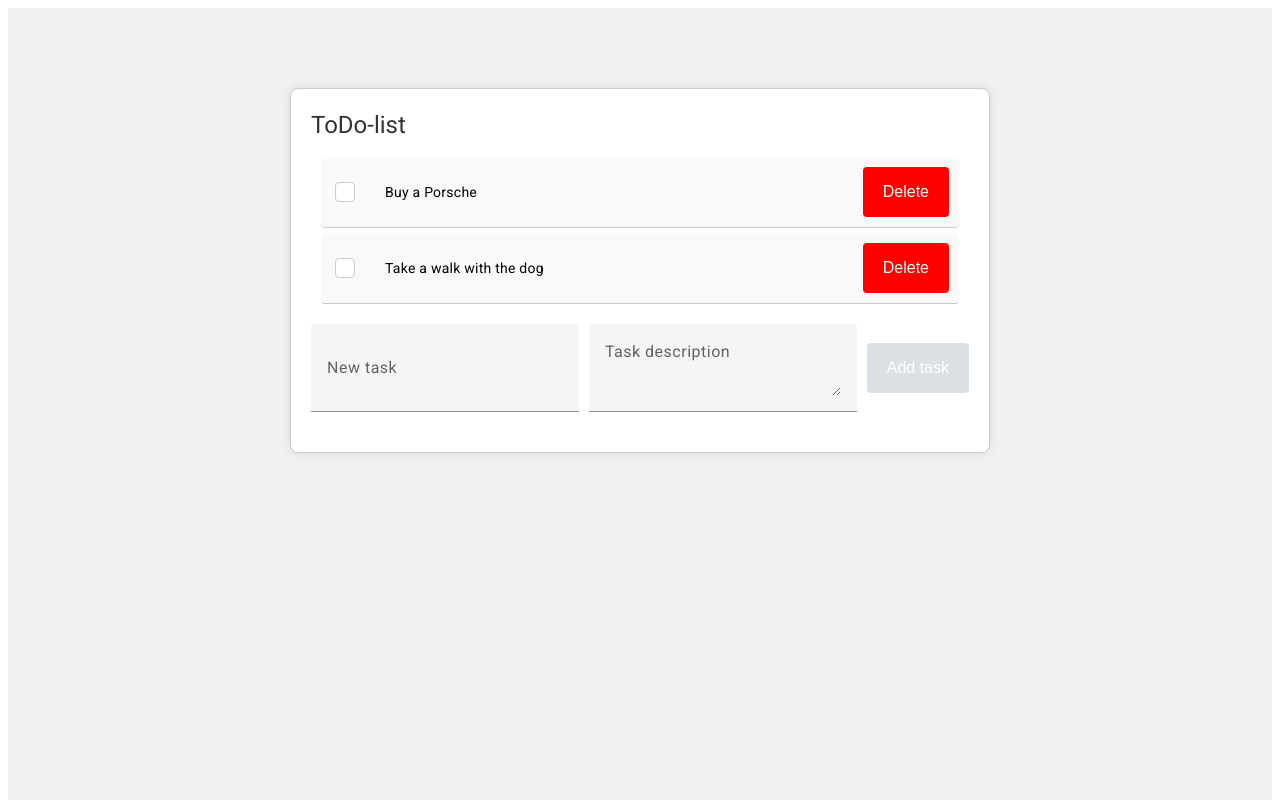
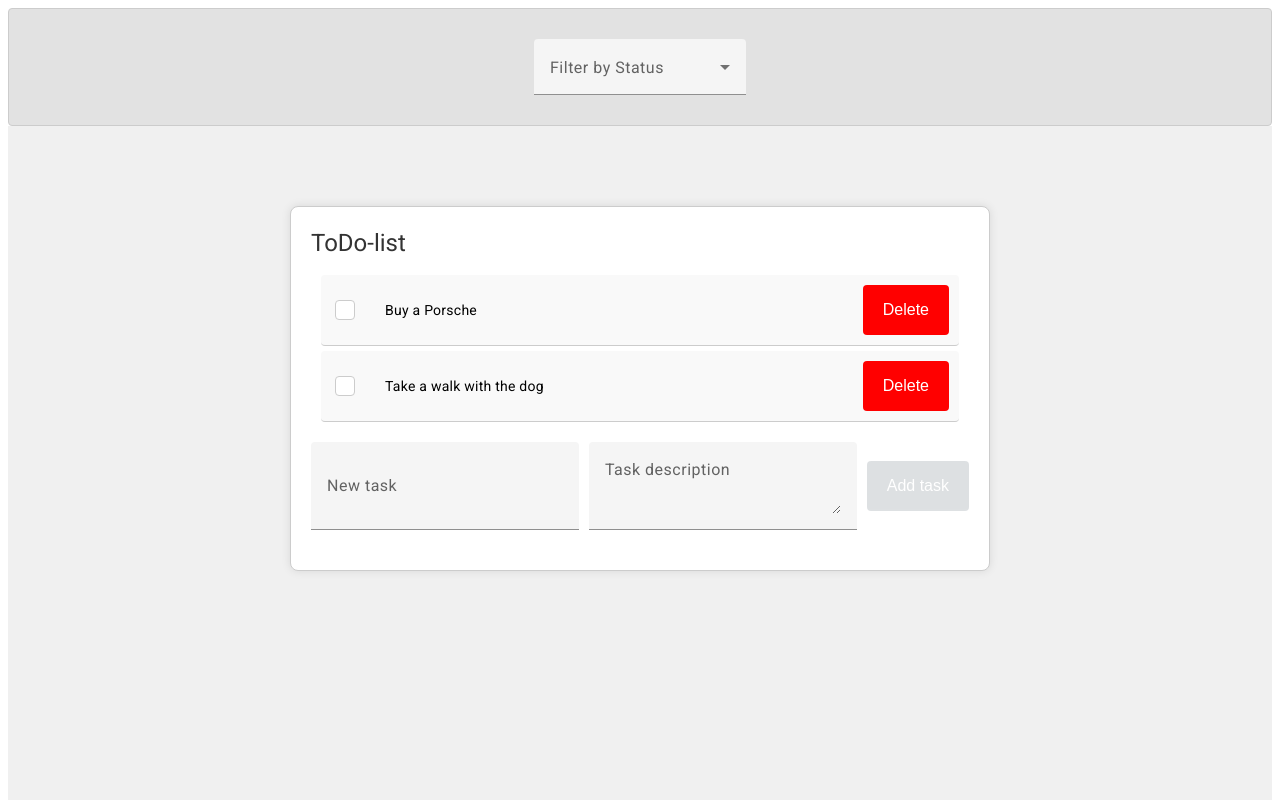
Before and after one commit to Angular-OTUS/ToDoList-AnastasiyaIvanykina-, an Angular app in the folder todo-app/: page / in a window 1280 px wide. Shown: the top 800 px of the page. Built offline with nearby package versions, Linux system fonts and the light colour scheme.

Commit message:
Homework 6 - Added control panel and filter

```diff
--- a/todo-app/src/app/app.component.ts
+++ b/todo-app/src/app/app.component.ts
@@ -4,6 +4,8 @@ import { ButtonComponent } from './components/button/button.component';
 import { ToDoListComponent } from './components/to-do-list/to-do-list.component';
 import { ToastsComponent } from './components/toasts/toasts.component';
 import { LoadingSpinnerComponent } from './shared/loading-spinner/loading-spinner.component';
+import { TaskControlPanelComponent } from './components/task-control-panel/task-control-panel.component';
+import { TaskFilterComponent } from './components/task-filter/task-filter.component';
 
 @Component({
   selector: 'app-root',
@@ -14,6 +16,8 @@ import { LoadingSpinnerComponent } from './shared/loading-spinner/loading-spinne
     ToDoListComponent,
     ToastsComponent,
     LoadingSpinnerComponent,
+    TaskControlPanelComponent,
+    TaskFilterComponent,
   ],
   templateUrl: './app.component.html',
   styleUrls: ['./app.component.css'],
--- /dev/null
+++ b/todo-app/src/app/components/task-control-panel/task-control-panel.component.css
@@ -0,0 +1,11 @@
+.control-panel {
+  width: 100%;
+  background-color: rgba(211, 211, 211, 0.65);
+  border: 0.5px solid #ccc;
+  border-radius: 4px;
+  padding: 10px;
+  box-sizing: border-box;
+  display: flex;
+  justify-content: center;
+  align-items: center;
+}
--- /dev/null
+++ b/todo-app/src/app/components/task-control-panel/task-control-panel.component.html
@@ -0,0 +1,3 @@
+<div class="control-panel">
+  <app-task-filter (filterChange)="onFilterChange($event)"></app-task-filter>
+</div>
--- /dev/null
+++ b/todo-app/src/app/components/task-control-panel/task-control-panel.component.ts
@@ -0,0 +1,18 @@
+import { Component, EventEmitter, Output } from '@angular/core';
+import { CommonModule } from '@angular/common';
+import { TaskFilterComponent } from '../task-filter/task-filter.component';
+
+@Component({
+  selector: 'app-task-control-panel',
+  standalone: true,
+  imports: [CommonModule, TaskFilterComponent],
+  templateUrl: './task-control-panel.component.html',
+  styleUrls: ['./task-control-panel.component.css'],
+})
+export class TaskControlPanelComponent {
+  @Output() filterChange = new EventEmitter<string | null>();
+
+  onFilterChange(filter: string | null) {
+    this.filterChange.emit(filter);
+  }
+}
--- /dev/null
+++ b/todo-app/src/app/components/task-filter/filter-option.interface.ts
@@ -0,0 +1,4 @@
+export interface FilterOption {
+  value: string | null;
+  label: string;
+}
--- /dev/null
+++ b/todo-app/src/app/components/task-filter/task-filter.component.css
@@ -0,0 +1,40 @@
+:host {
+  display: block;
+  margin: 20px 0;
+  border-radius: 4px;
+}
+
+mat-form-field {
+  width: 100%;
+  max-width: 300px;
+  margin: 0 auto;
+  display: block;
+}
+
+.mat-form-field-wrapper {
+  background-color: #f5f5f5;
+  border-radius: 4px;
+  padding: 10px;
+}
+
+.mat-form-field-flex {
+  align-items: center;
+}
+
+.mat-form-field-label {
+  color: #3f51b5;
+  font-weight: bold;
+}
+
+.mat-select .mat-select-trigger {
+  color: #3f51b5;
+}
+
+.mat-select .mat-select-arrow {
+  color: #3f51b5;
+}
+
+.mat-option.mat-selected {
+  background-color: #3f51b5;
+  color: #fff;
+}
--- /dev/null
+++ b/todo-app/src/app/components/task-filter/task-filter.component.html
@@ -0,0 +1,11 @@
+<mat-form-field appearance="fill" class="filter-form-field">
+  <mat-label>{{ filterTitle }}</mat-label>
+  <mat-select
+    (selectionChange)="onFilterChange($event.value)"
+    [(value)]="selectedFilter"
+  >
+    <mat-option *ngFor="let option of filterOptions" [value]="option.value">
+      {{ option.label }}
+    </mat-option>
+  </mat-select>
+</mat-form-field>
--- /dev/null
+++ b/todo-app/src/app/components/task-filter/task-filter.component.ts
@@ -0,0 +1,28 @@
+import { Component, EventEmitter, Input, Output } from '@angular/core';
+import { CommonModule } from '@angular/common';
+import { MatFormFieldModule } from '@angular/material/form-field';
+import { MatSelectModule } from '@angular/material/select';
+import { FilterOption } from './filter-option.interface'; // Импорт интерфейса
+
+@Component({
+  selector: 'app-task-filter',
+  standalone: true,
+  imports: [CommonModule, MatFormFieldModule, MatSelectModule],
+  templateUrl: './task-filter.component.html',
+  styleUrls: ['./task-filter.component.css'],
+})
+export class TaskFilterComponent {
+  @Input() filterTitle: string = 'Filter by Status';
+  @Output() filterChange = new EventEmitter<string | null>();
+  selectedFilter: string | null = null;
+
+  filterOptions: FilterOption[] = [
+    { value: null, label: 'ALL' },
+    { value: 'completed', label: 'Completed' },
+    { value: 'in progress', label: 'In Progress' },
+  ];
+
+  onFilterChange(filter: string | null) {
+    this.filterChange.emit(filter);
+  }
+}
--- a/todo-app/src/app/components/to-do-list/to-do-list.component.css
+++ b/todo-app/src/app/components/to-do-list/to-do-list.component.css
@@ -64,6 +64,7 @@
   flex: 1;
   margin-left: 10px;
   min-width: 55px;
+  word-wrap: break-word;
 }
 
 .task-description {
--- a/todo-app/src/app/components/to-do-list/to-do-list.component.html
+++ b/todo-app/src/app/components/to-do-list/to-do-list.component.html
@@ -1,10 +1,10 @@
-<app-loading-spinner *ngIf="isLoading"></app-loading-spinner>
-<div *ngIf="!isLoading" class="outer-container">
+<app-task-control-panel (filterChange)="applyFilter($event)"></app-task-control-panel>
+<div class="outer-container">
   <div class="task-container">
     <h1 class="title">{{ title }}</h1>
     <ul class="task-list">
       <li
-        *ngFor="let task of tasks | async; trackBy: trackByTaskId"
+        *ngFor="let task of filteredTasks$ | async; trackBy: trackByTaskId"
         [ngClass]="{ selected: task.id === selectedItemId }"
         appClick
         (singleClick)="handleClick(task.id, $event)"
@@ -12,15 +12,10 @@
       >
         <div class="task-item">
           <ng-container *ngIf="task.id !== editingTaskId; else editMode">
-            <form
-              [formGroup]="viewTaskForm"
-              class="view-task-form"
-              (click)="toggleDescription(task.id, $event)"
-            >
+            <form class="view-task-form" (click)="toggleDescription(task.id, $event)">
               <input
                 type="checkbox"
                 class="custom-checkbox"
-                formControlName="viewStatus"
                 [checked]="task.status === true"
                 (change)="toggleStatus(task)"
               />
@@ -85,11 +80,7 @@
       </li>
     </ul>
     <div class="input-container">
-      <form
-        [formGroup]="addTaskForm"
-        (ngSubmit)="addTask()"
-        class="input-block"
-      >
+      <form [formGroup]="addTaskForm" (ngSubmit)="addTask()" class="input-block">
         <mat-form-field class="task-input-field">
           <input
             matInput
--- a/todo-app/src/app/components/to-do-list/to-do-list.component.ts
+++ b/todo-app/src/app/components/to-do-list/to-do-list.component.ts
@@ -19,11 +19,12 @@ import { MatProgressSpinnerModule } from '@angular/material/progress-spinner';
 import { ButtonComponent } from '../button/button.component';
 import { TodoService, Task } from '../../services/todo.service';
 import { ToastService } from '../../services/toast.service';
-import { Observable, Subject } from 'rxjs';
+import { Observable, Subject, BehaviorSubject, combineLatest } from 'rxjs';
 import { map, first, takeUntil, delay } from 'rxjs/operators';
 import { ClickDirective } from '../../shared/click.directive';
 import { TooltipDirective } from '../../shared/tooltip.directive';
 import { LoadingSpinnerComponent } from '../../shared/loading-spinner/loading-spinner.component';
+import { TaskControlPanelComponent } from '../task-control-panel/task-control-panel.component';
 
 @Component({
   selector: 'app-to-do-list',
@@ -39,6 +40,7 @@ import { LoadingSpinnerComponent } from '../../shared/loading-spinner/loading-sp
     ClickDirective,
     TooltipDirective,
     LoadingSpinnerComponent,
+    TaskControlPanelComponent,
   ],
   templateUrl: './to-do-list.component.html',
   styleUrls: ['./to-do-list.component.css'],
@@ -49,13 +51,16 @@ export class ToDoListComponent implements OnInit, OnDestroy {
   public addButtonTitle: string = 'Add task';
   public saveButtonTitle: string = 'Save';
   public deleteButtonTitle: string = 'Delete';
-  public tasks!: Observable<Task[]>;
+  public tasks$!: Observable<Task[]>;
+  public filteredTasks$!: Observable<Task[]>;
+  public statuses$!: Observable<(boolean | null | undefined)[]>;
   public addTaskForm: FormGroup;
   public editTaskForm: FormGroup;
   public viewTaskForm: FormGroup;
   public selectedItemId: number | null = null;
   public editingTaskId: number | null = null;
   public isLoading: boolean = true;
+  private filterSubject = new BehaviorSubject<string | null>(null);
   private destroy$ = new Subject<void>();
 
   constructor(
@@ -84,10 +89,19 @@ export class ToDoListComponent implements OnInit, OnDestroy {
 
   ngOnInit(): void {
     this.isLoading = true;
-    this.tasks = this.todoService
+    this.tasks$ = this.todoService
       .getTasks()
       .pipe(delay(500), takeUntil(this.destroy$));
-    this.tasks.pipe(takeUntil(this.destroy$)).subscribe({
+    this.statuses$ = this.todoService.getStatuses();
+    this.filteredTasks$ = combineLatest([this.tasks$, this.filterSubject]).pipe(
+      map(([tasks, filter]) => {
+        if (!filter) {
+          return tasks;
+        }
+        return tasks.filter((task) => task.status === (filter === 'completed'));
+      }),
+    );
+    this.tasks$.pipe(takeUntil(this.destroy$)).subscribe({
       next: () => {
         this.isLoading = false;
       },
@@ -100,7 +114,7 @@ export class ToDoListComponent implements OnInit, OnDestroy {
 
   public addTask(): void {
     if (this.addTaskForm.valid) {
-      this.tasks.pipe(first(), takeUntil(this.destroy$)).subscribe({
+      this.tasks$.pipe(first(), takeUntil(this.destroy$)).subscribe({
         next: (tasks) => {
           const maxId = Math.max(...tasks.map((task: Task) => task.id));
           this.todoService.addTask({
@@ -142,7 +156,7 @@ export class ToDoListComponent implements OnInit, OnDestroy {
       this.cdr.detectChanges();
     }
     this.editingTaskId = taskId;
-    this.tasks
+    this.tasks$
       .pipe(
         first(),
         map((tasks) => tasks.find((task: Task) => task.id === taskId)),
@@ -205,6 +219,26 @@ export class ToDoListComponent implements OnInit, OnDestroy {
     return task.id;
   }
 
+  public applyFilter(filter: string | null): void {
+    this.filterSubject.next(filter);
+    this.filteredTasks$ = combineLatest([this.tasks$, this.filterSubject]).pipe(
+      map(([tasks, filter]) => {
+        if (!filter) {
+          return tasks;
+        }
+        if (filter === 'completed') {
+          return tasks.filter((task) => task.status === true);
+        } else if (filter === 'in progress') {
+          return tasks.filter(
+            (task) => task.status === false || task.status === null,
+          );
+        } else {
+          return tasks;
+        }
+      }),
+    );
+  }
+
   ngOnDestroy(): void {
     this.destroy$.next();
     this.destroy$.complete();
--- a/todo-app/src/app/services/todo.service.ts
+++ b/todo-app/src/app/services/todo.service.ts
@@ -1,5 +1,6 @@
 import { Injectable } from '@angular/core';
 import { BehaviorSubject, Observable } from 'rxjs';
+import { map } from 'rxjs/operators';
 
 export interface Task {
   id: number;
@@ -50,4 +51,12 @@ export class TodoService {
     );
     this.tasksSubject.next(updatedTasks);
   }
+
+  getStatuses(): Observable<(boolean | null | undefined)[]> {
+    return this.tasks$.pipe(
+      map((tasks: Task[]) =>
+        Array.from(new Set(tasks.map((task: Task) => task.status))),
+      ),
+    );
+  }
 }
```
Also changed, not shown: 2 other files (tests, documents, lock files or other folders). Lines whose indentation alone changed are shown as unchanged.
